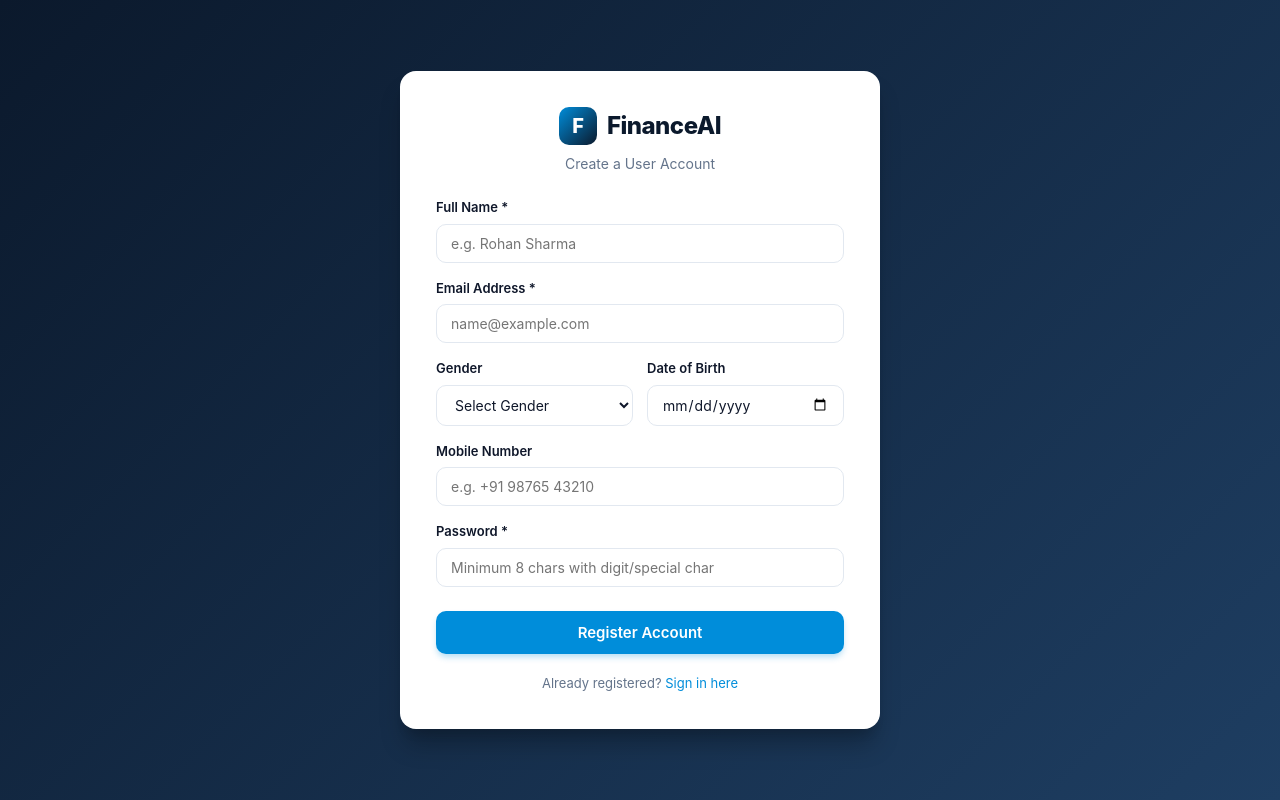
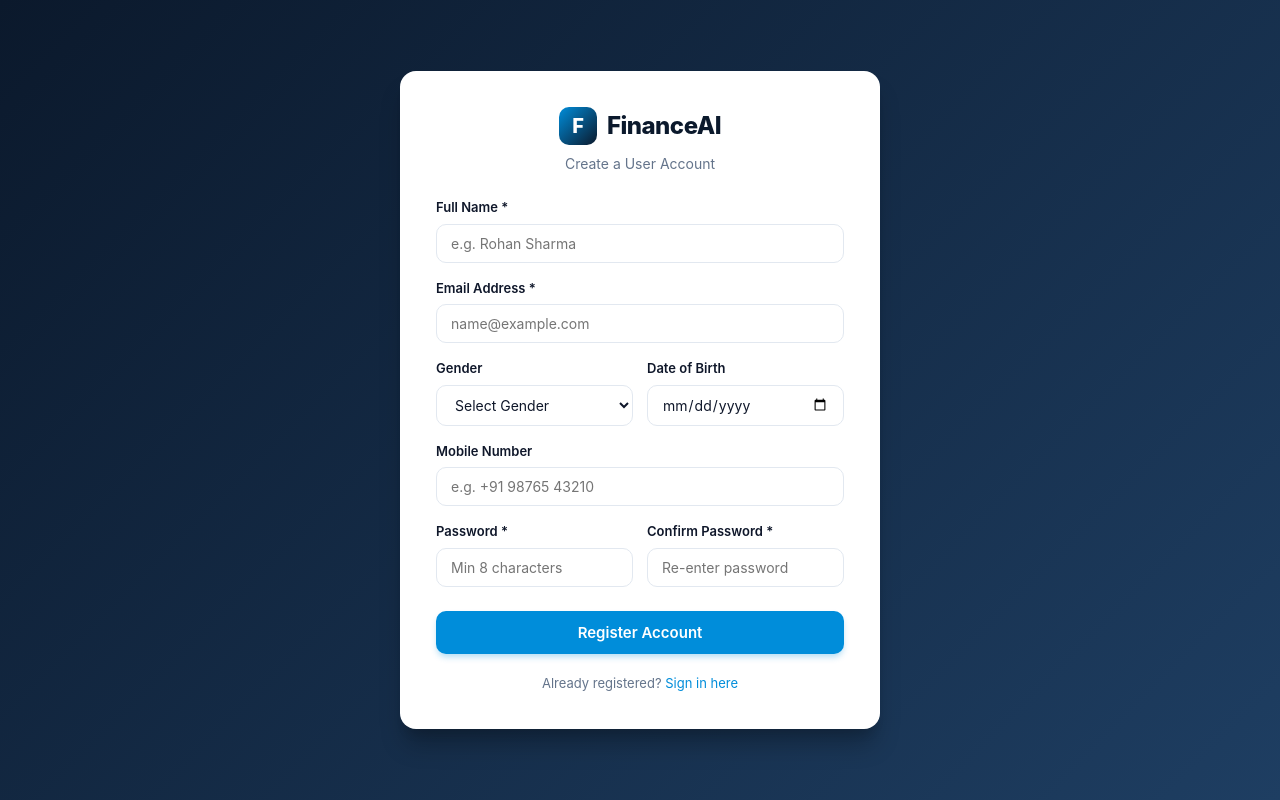
Before and after one commit to rohanshinde8080/finance-ai-rag, a React app in the folder frontend/: page /register in a window 1280 px wide. Built offline with nearby package versions, Linux system fonts and the light colour scheme; no server answers; the HTML template or start-up script is replaced by a standard one.

Commit message:
feat(auth): add confirm password validation to user registration form

```diff
--- a/frontend/src/pages/Register.jsx
+++ b/frontend/src/pages/Register.jsx
@@ -10,6 +10,7 @@ export const Register = () => {
   const [mobileNumber, setMobileNumber] = useState("");
   const [dateOfBirth, setDateOfBirth] = useState("");
   const [password, setPassword] = useState("");
+  const [confirmPassword, setConfirmPassword] = useState("");
   const [error, setError] = useState("");
   const [submitting, setSubmitting] = useState(false);
 
@@ -22,6 +23,11 @@ export const Register = () => {
 
     if (password.length < 8) {
       setError("Password must be at least 8 characters long.");
+      return;
+    }
+
+    if (password !== confirmPassword) {
+      setError("Passwords do not match. Please ensure both passwords are identical.");
       return;
     }
 
@@ -120,6 +126,7 @@ export const Register = () => {
             />
           </div>
 
+          <div className="auth-form-row">
             <div className="auth-form-group">
               <label className="auth-form-label">Password *</label>
               <input
@@ -128,8 +135,21 @@ export const Register = () => {
                 className="auth-input"
                 value={password}
                 onChange={(e) => setPassword(e.target.value)}
-              placeholder="Minimum 8 chars with digit/special char"
+                placeholder="Min 8 characters"
               />
+            </div>
+
+            <div className="auth-form-group">
+              <label className="auth-form-label">Confirm Password *</label>
+              <input
+                type="password"
+                required
+                className="auth-input"
+                value={confirmPassword}
+                onChange={(e) => setConfirmPassword(e.target.value)}
+                placeholder="Re-enter password"
+              />
+            </div>
           </div>
 
           <button type="submit" disabled={submitting} className="auth-button">
```
Lines whose indentation alone changed are shown as unchanged.
